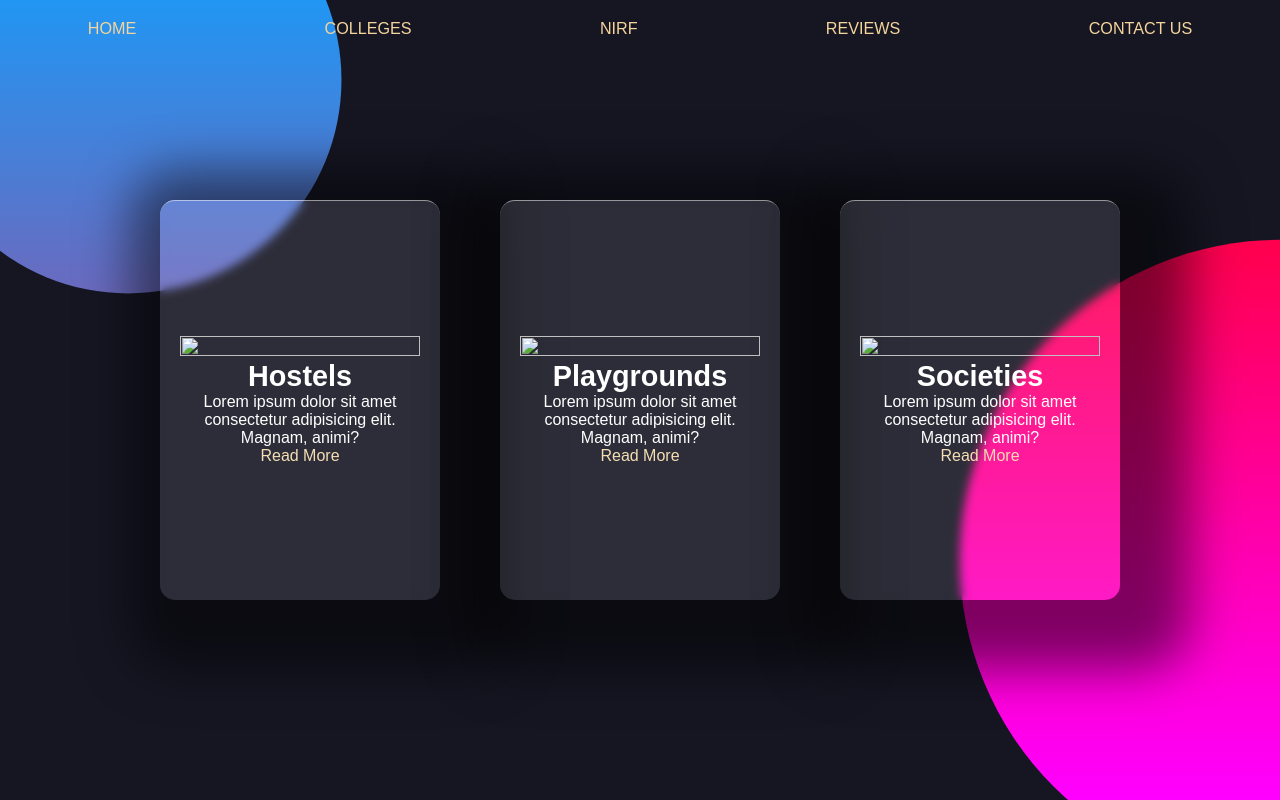
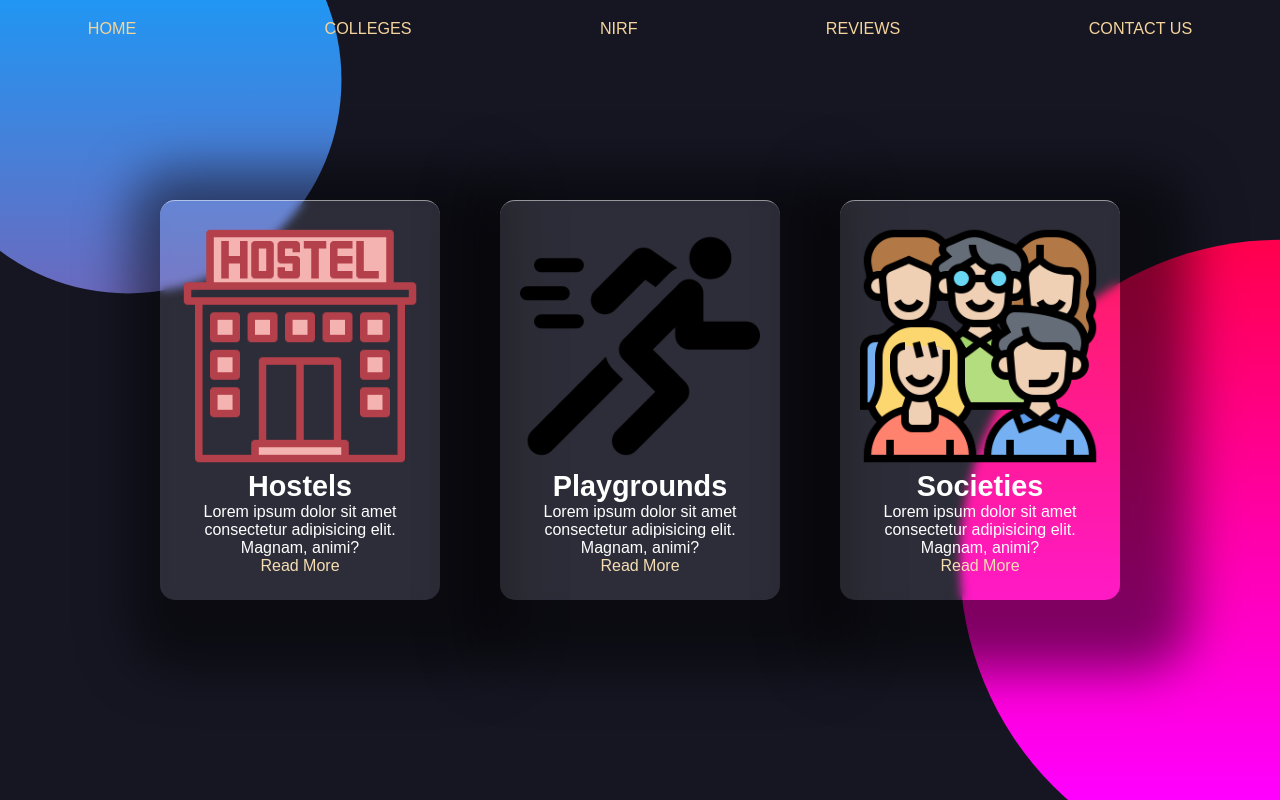
Before and after one commit to sunil-hash706/college-review, a website: page colleges2.html in a window 1280 px wide. Drawn offline with Linux system fonts and the light colour scheme.

Commit message:
img added

```diff
--- a/colleges2.html
+++ b/colleges2.html
@@ -22,7 +22,7 @@
       </nav>
        <div class="card">
            <div class="content">
-               <img src="img4colginfo/hostel.png" alt="" width="100%" height="20%">
+               <img src="img/hostel.png" alt="" width="100%" height="20%">
                <h3>Hostels </h3>
                <p>Lorem ipsum dolor sit amet consectetur adipisicing elit. Magnam, animi?</p>
                <a href="#">Read More</a>
@@ -30,7 +30,7 @@
        </div>
        <div class="card">
         <div class="content">
-            <img src="img4colginfo/running.png" alt="" width="100%" height="20%" srcset="">
+            <img src="img/running.png" alt="" width="100%" height="20%" srcset="">
             <h3>Playgrounds</h3>
             <p>Lorem ipsum dolor sit amet consectetur adipisicing elit. Magnam, animi?</p>
             <a href="#">Read More</a>
@@ -38,7 +38,7 @@
     </div>
     <div class="card">
         <div class="content">
-            <img src="img4colginfo/ancestors.png" width="100%" height="20%" alt="">
+            <img src="img/ancestors.png" width="100%" height="20%" alt="">
             <h3>Societies </h3>
             <p>Lorem ipsum dolor sit amet consectetur adipisicing elit. Magnam, animi?</p>
             <a href="#">Read More</a>
```
